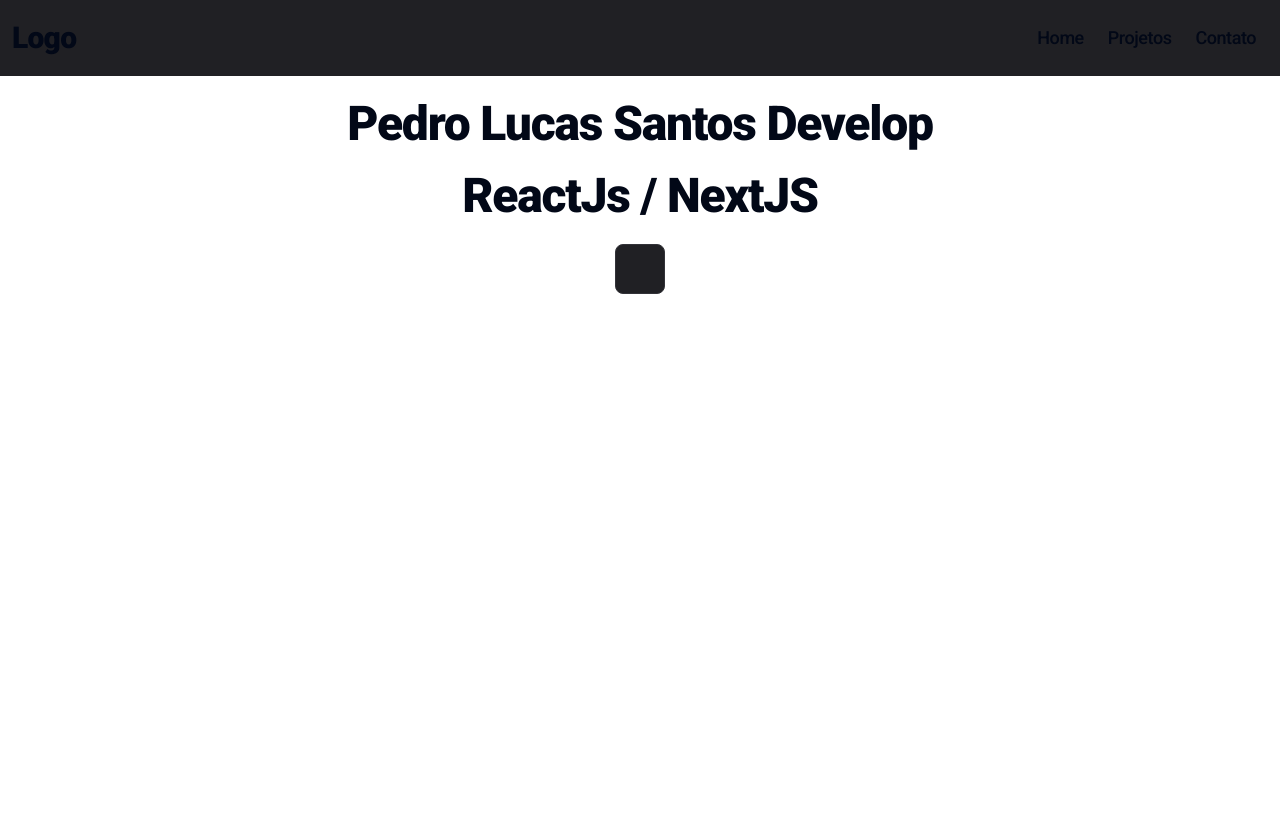
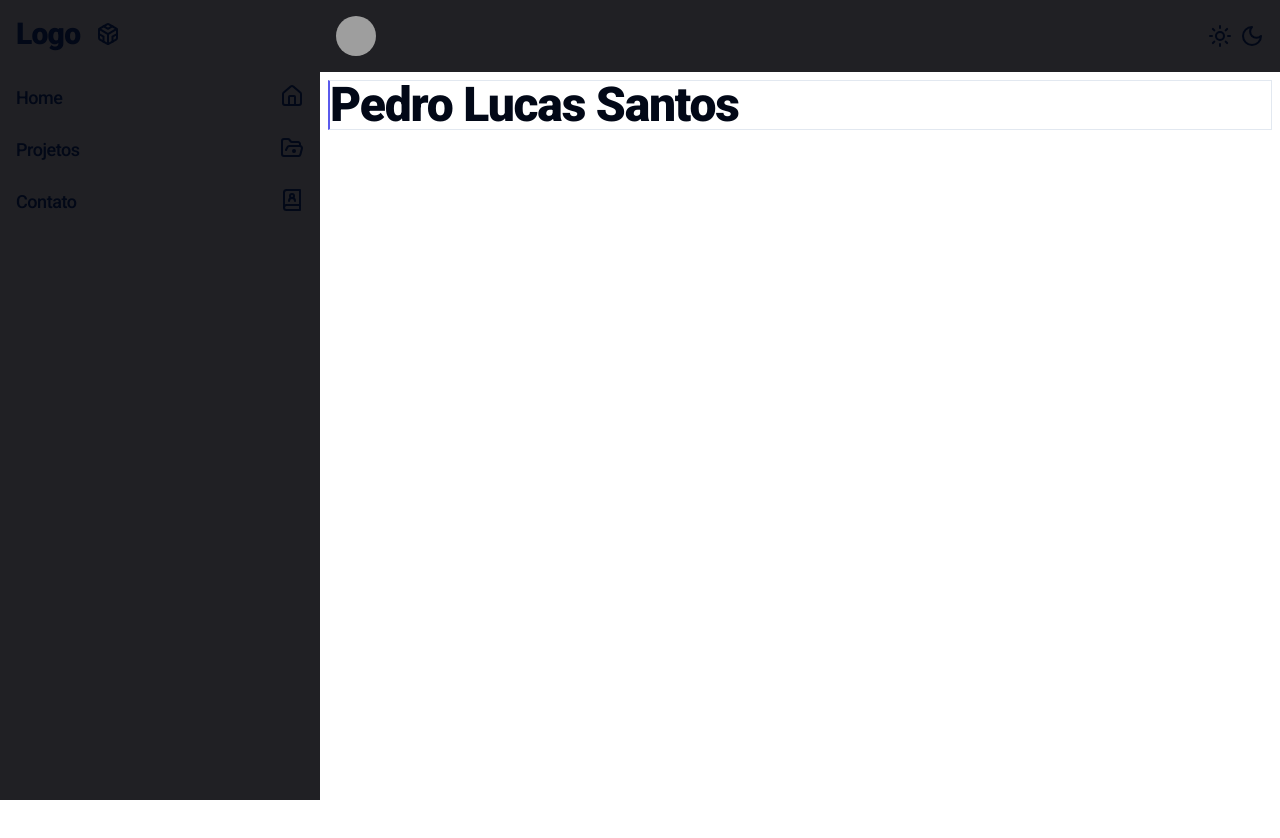
Before and after one commit to PedroLuc-cpu/portfolio, a Next.js app: page / in a window 1280 px wide. Shown: the top 838 px of the page. After the commit the page ends 800 px from the top, so only its background shows below. Built offline with nearby package versions, Linux system fonts and the light colour scheme; grey boxes are pictures that could not be loaded.

Commit message:
feature: criação do layout

```diff
--- a/package.json
+++ b/package.json
@@ -10,6 +10,7 @@
   },
   "dependencies": {
     "@hookform/resolvers": "^3.3.4",
+    "@radix-ui/react-avatar": "^1.0.4",
     "@radix-ui/react-label": "^2.0.2",
     "@radix-ui/react-slot": "^1.0.2",
     "@stitches/react": "^1.2.8",
--- /dev/null
+++ b/src/app/components/header/index.tsx
@@ -0,0 +1,56 @@
+"use client"
+
+import { BookUser, Codesandbox, FolderOpenDot, Home } from "lucide-react";
+import { useRouter } from "next/navigation"
+import { useState } from "react";
+
+function Header() {
+  const { push } = useRouter();
+  return (
+    <header className="bg-[#202024] col-span-1 dark:border dark:border-r-zinc-700">
+      <nav className="flex-col">
+        <div className="flex items-center" aria-label="Logo">
+            <h1 className="text-4xl font-extrabold tracking-tight lg:text-3xl p-4">Logo</h1>
+            <Codesandbox />
+        </div>
+          <ul className="flex flex-col p-1">
+            <li data-active="true" className={`
+              p-3 tracking-tight lg:text-lg
+            hover:bg-[#5a5aec]
+              hover:rounded-sm
+              hover:cursor-pointer
+              flex justify-between`}
+              onClick={() => {
+                push('/')
+              }}
+              >
+                Home <Home />
+              </li>
+            <li className="
+              p-3 tracking-tight lg:text-lg
+            hover:bg-[#5a5aec]
+              hover:rounded-sm
+              hover:cursor-pointer
+              flex justify-between"
+              onClick={() => {
+                push('projetos')
+            }}
+              >
+                Projetos <FolderOpenDot />
+              </li>
+            <li className="
+              p-3 tracking-tight lg:text-lg
+            hover:bg-[#5a5aec]
+              hover:rounded-sm
+              hover:cursor-pointer
+              flex justify-between"
+              >
+                Contato <BookUser />
+              </li>
+          </ul>
+        </nav>
+      </header>
+  )
+}
+
+export default Header
--- a/src/app/layout.tsx
+++ b/src/app/layout.tsx
@@ -2,6 +2,9 @@
 import { Roboto } from "next/font/google";
 import "./globals.css";
 import { ThemeProvider } from "./components/theme-provider";
+import { ModeToggle } from "./components/mode-toggle/ModeToogle";
+import Header from "./components/header";
+import { Avatar, AvatarFallback, AvatarImage } from "@/components/ui/avatar";
 
 const inter = Roboto({weight: ["500", "700", "900"], subsets: ["latin"]});
 
@@ -24,17 +27,21 @@
           enableSystem
           disableTransitionOnChange
           >
-          <header className="bg-[#202024]">
-            <nav className="flex justify-between p-3 items-center">
-              <h1 className="text-4xl font-extrabold tracking-tight lg:text-3xl">Logo</h1>
-              <ul className="flex">
-                <li className="p-3 tracking-tight lg:text-lg hover:bg-stone-900 hover:rounded-sm hover:cursor-pointer">Home</li>
-                <li className="p-3 tracking-tight lg:text-lg hover:bg-stone-900 hover:rounded-sm hover:cursor-pointer">Projetos</li>
-                <li className="p-3 tracking-tight lg:text-lg hover:bg-stone-900 hover:rounded-sm hover:cursor-pointer">Contato</li>
-              </ul>
-            </nav>
-          </header>
-          {children}
+          <div className="grid grid-cols-4 h-[100vh]">
+            <Header/>
+          <div className="col-span-3">
+            <div className="bg-[#202024] p-4 justify-between flex">
+              <Avatar>
+                <AvatarImage src="https://github.com/pedroluc-cpu.png"/>
+                <AvatarFallback>PL</AvatarFallback>
+              </Avatar>
+              <ModeToggle/>
+            </div>
+            <div className="p-2">
+              {children}
+            </div>
+          </div>
+          </div>
         </ThemeProvider>
       </body>
     </html>
--- a/src/app/page.tsx
+++ b/src/app/page.tsx
@@ -1,19 +1,9 @@
 "use client"
-import { Box } from "./components/box/Box";
-import { useRouter } from 'next/navigation'
 
 export default function Home() {
-  const router = useRouter();
   return (
-    <main className="flex min-h-screen flex-col items-center p-6">
-      <h1 className="text-4xl font-extrabold tracking-tight lg:text-5xl mb-6">
-      Pedro Lucas Santos Develop
+      <h1 className="border border-l-[#5a5aec] border-l-2 text-4xl font-extrabold tracking-tight lg:text-5xl">
+        Pedro Lucas Santos
       </h1>
-      <h1 className="text-4xl font-extrabold tracking-tight lg:text-5xl mb-6">
-        ReactJs / NextJS
-      </h1>
-      <Box>
-      </Box>
-    </main>
   );
 }
--- /dev/null
+++ b/src/app/projetos/page.tsx
@@ -0,0 +1,5 @@
+export default function Projetos() {
+  return (
+    <div>Projetos</div>
+  )
+}
--- a/src/app/team/[id]/page.tsx
+++ /dev/null
@@ -1,5 +0,0 @@
-
-
-export default function Profile({params}: {params: {id: string}}){
-  return <h1>Usuario: {params.id}</h1>
-}
--- /dev/null
+++ b/src/components/ui/avatar.tsx
@@ -0,0 +1,50 @@
+"use client"
+
+import * as React from "react"
+import * as AvatarPrimitive from "@radix-ui/react-avatar"
+
+import { cn } from "@/lib/utils"
+
+const Avatar = React.forwardRef<
+  React.ElementRef<typeof AvatarPrimitive.Root>,
+  React.ComponentPropsWithoutRef<typeof AvatarPrimitive.Root>
+>(({ className, ...props }, ref) => (
+  <AvatarPrimitive.Root
+    ref={ref}
+    className={cn(
+      "relative flex h-10 w-10 shrink-0 overflow-hidden rounded-full",
+      className
+    )}
+    {...props}
+  />
+))
+Avatar.displayName = AvatarPrimitive.Root.displayName
+
+const AvatarImage = React.forwardRef<
+  React.ElementRef<typeof AvatarPrimitive.Image>,
+  React.ComponentPropsWithoutRef<typeof AvatarPrimitive.Image>
+>(({ className, ...props }, ref) => (
+  <AvatarPrimitive.Image
+    ref={ref}
+    className={cn("aspect-square h-full w-full", className)}
+    {...props}
+  />
+))
+AvatarImage.displayName = AvatarPrimitive.Image.displayName
+
+const AvatarFallback = React.forwardRef<
+  React.ElementRef<typeof AvatarPrimitive.Fallback>,
+  React.ComponentPropsWithoutRef<typeof AvatarPrimitive.Fallback>
+>(({ className, ...props }, ref) => (
+  <AvatarPrimitive.Fallback
+    ref={ref}
+    className={cn(
+      "flex h-full w-full items-center justify-center rounded-full bg-slate-100 dark:bg-slate-800",
+      className
+    )}
+    {...props}
+  />
+))
+AvatarFallback.displayName = AvatarPrimitive.Fallback.displayName
+
+export { Avatar, AvatarImage, AvatarFallback }
```
Also changed, not shown: 1 other file (tests, documents, lock files or other folders).
